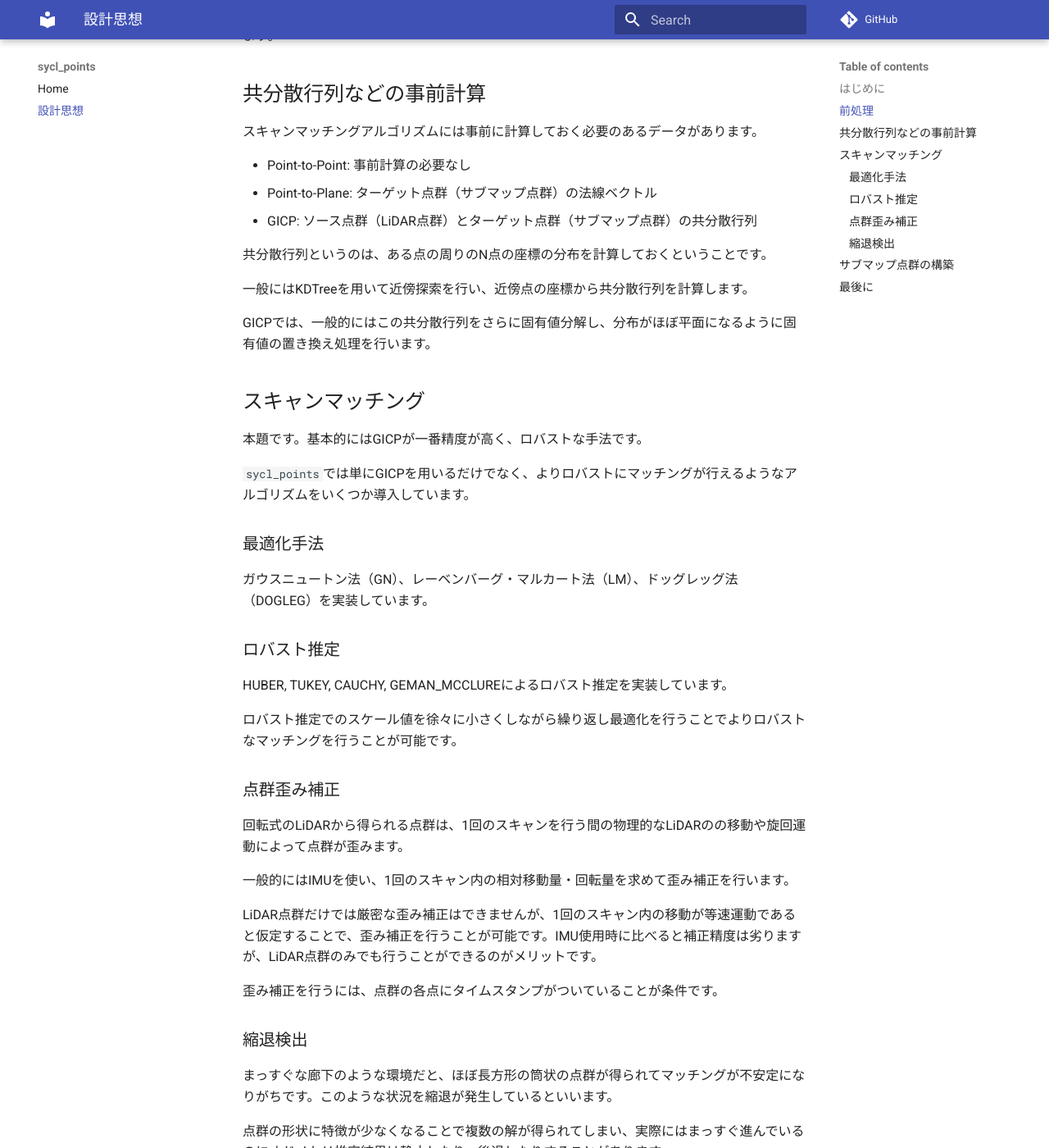
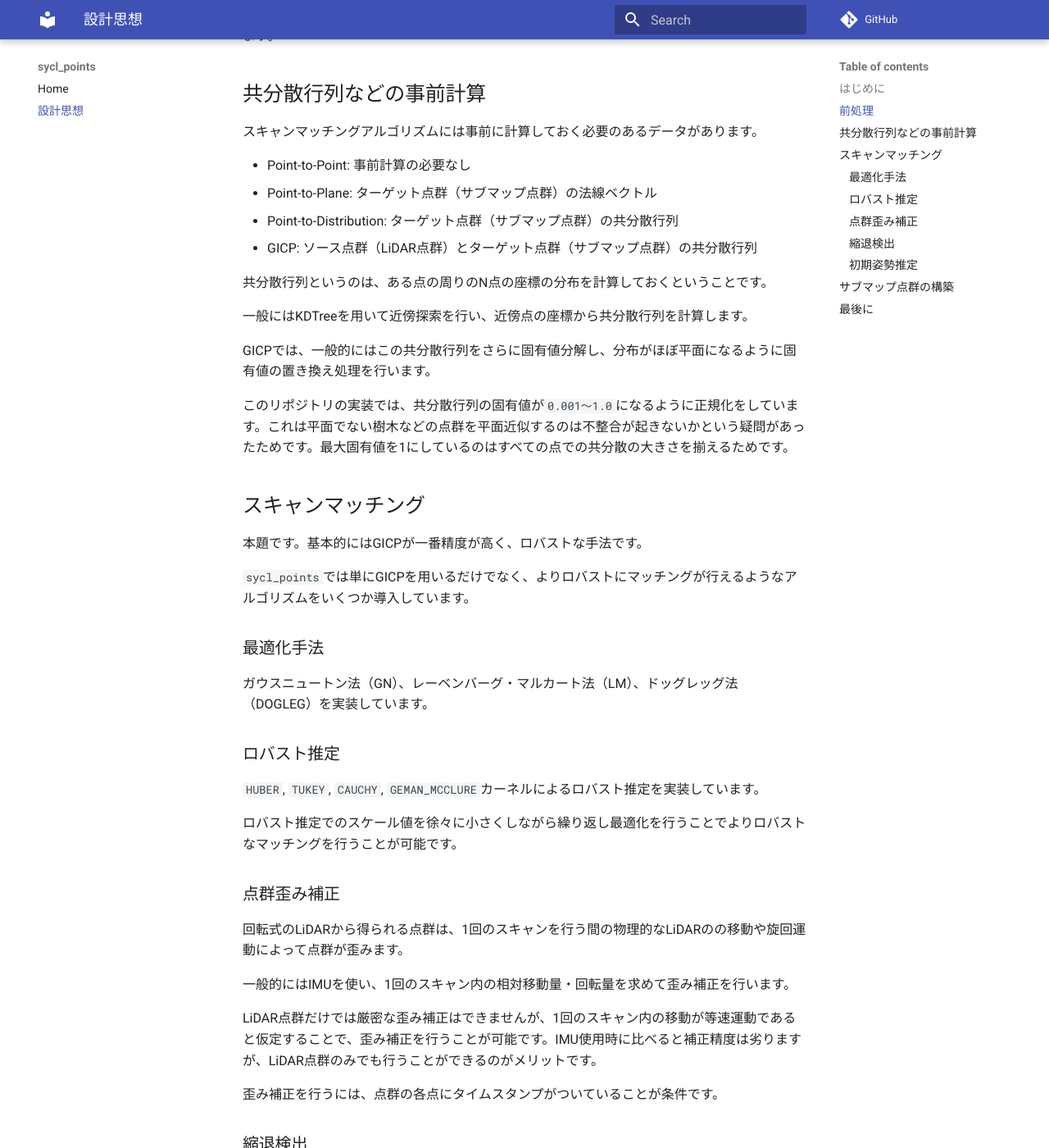
Before and after one commit to fateshelled/sycl_points, an MkDocs documentation site: the page built from docs/design_philosophy.md, in a window 1280 px wide and 1400 px high, scrolled down 1104 px. Shown: the whole window at 82% size. Built offline with MkDocs 1.6.1 and Material for MkDocs 9.7.7, drawn with Linux system fonts in a browser that asks for light colours; comment, search, counter and statistics services are not loaded; some of the changed text lies outside the part shown.

```diff
--- a/docs/design_philosophy.md
+++ b/docs/design_philosophy.md
@@ -38,6 +38,7 @@ stateDiagram-v2
 
 - Point-to-Point: 事前計算の必要なし
 - Point-to-Plane: ターゲット点群（サブマップ点群）の法線ベクトル
+- Point-to-Distribution: ターゲット点群（サブマップ点群）の共分散行列
 - GICP: ソース点群（LiDAR点群）とターゲット点群（サブマップ点群）の共分散行列
 
 共分散行列というのは、ある点の周りのN点の座標の分布を計算しておくということです。
@@ -45,6 +46,8 @@ stateDiagram-v2
 一般にはKDTreeを用いて近傍探索を行い、近傍点の座標から共分散行列を計算します。
 
 GICPでは、一般的にはこの共分散行列をさらに固有値分解し、分布がほぼ平面になるように固有値の置き換え処理を行います。
+
+このリポジトリの実装では、共分散行列の固有値が`0.001〜1.0`になるように正規化をしています。これは平面でない樹木などの点群を平面近似するのは不整合が起きないかという疑問があったためです。最大固有値を1にしているのはすべての点での共分散の大きさを揃えるためです。
 
 ## スキャンマッチング
 本題です。基本的にはGICPが一番精度が高く、ロバストな手法です。
@@ -55,7 +58,7 @@ GICPでは、一般的にはこの共分散行列をさらに固有値分解し
 ガウスニュートン法（GN）、レーベンバーグ・マルカート法（LM）、ドッグレッグ法（DOGLEG）を実装しています。
 
 ### ロバスト推定
-HUBER, TUKEY, CAUCHY, GEMAN_MCCLUREによるロバスト推定を実装しています。
+`HUBER`, `TUKEY`, `CAUCHY`, `GEMAN_MCCLURE`カーネルによるロバスト推定を実装しています。
 
 ロバスト推定でのスケール値を徐々に小さくしながら繰り返し最適化を行うことでよりロバストなマッチングを行うことが可能です。
 
@@ -78,6 +81,13 @@ LiDAR点群だけでは厳密な歪み補正はできませんが、1回のス
 
 縮退が検出された場合は、その縮退方向に制約を加えることで、解が行き過ぎたりするのを防ぎます。
 
+### 初期姿勢推定
+スキャンマッチングの精度を高めるには、初期値をなるべく正しく与えてあげる必要があります。
+現在の実装では、直近2フレームのオドメトリ結果を使って速度を求め、速度から現在位置を予測しています。
+
+また、前回のスキャンマッチング結果を用いて、縮退判定を行い、縮退度合いによって位置予測をスケーリングしています。縮退していない場合は、速度に対して小さな係数をかけて姿勢が進みすぎないようにします。縮退している場合は、`〜1.0`の係数をかけることで等速運動を仮定して位置予測を行います。
+
+前述の`縮退検出`と組み合わせることで、多少の縮退環境であれば大きく破綻することなくオドメトリ推定を行うことが可能です。
 
 ## サブマップ点群の構築
 
```
Also changed, not shown: README.md (+11 -2 lines), ros2/sycl_points_ros2/README.md (+1 -1 lines), 2 other files.
